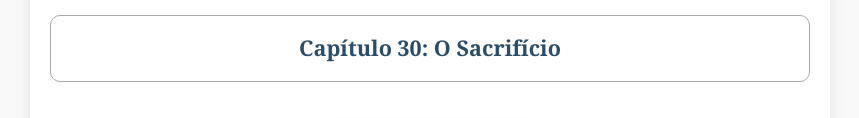
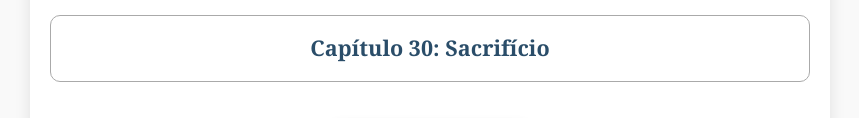
Before and after one commit to Uparchive/o-xadrez-pelo-poder, a plain HTML site: page indice.html in a window 1280 px wide. Shown: the part 2703-2821 px from the top of the page, without its empty margins (210-1069 px from the left). Drawn offline with Linux system fonts and the light colour scheme.

Commit message:
Add files via upload

```diff
--- a/indice.html
+++ b/indice.html
@@ -80,7 +80,7 @@
             <li id="capitulo27"><a href="capitulo27.html" onclick="setLastRead('capitulo27')">Capítulo 27: O Encontro</a></li>
             <li id="capitulo28"><a href="capitulo28.html" onclick="setLastRead('capitulo28')">Capítulo 28: O Contra-ataque Silencioso</a></li>
             <li id="capitulo29"><a href="capitulo29.html" onclick="setLastRead('capitulo29')">Capítulo 29: Cercados</a></li>
-            <li id="capitulo30"><a href="capitulo30.html" onclick="setLastRead('capitulo30')">Capítulo 30: O Sacrifício</a></li>
+            <li id="capitulo30"><a href="capitulo30.html" onclick="setLastRead('capitulo30')">Capítulo 30: Sacrifício</a></li>
         </ul>
         <a href="index.html" class="back-button">Voltar à Capa</a>
     </div>
```
